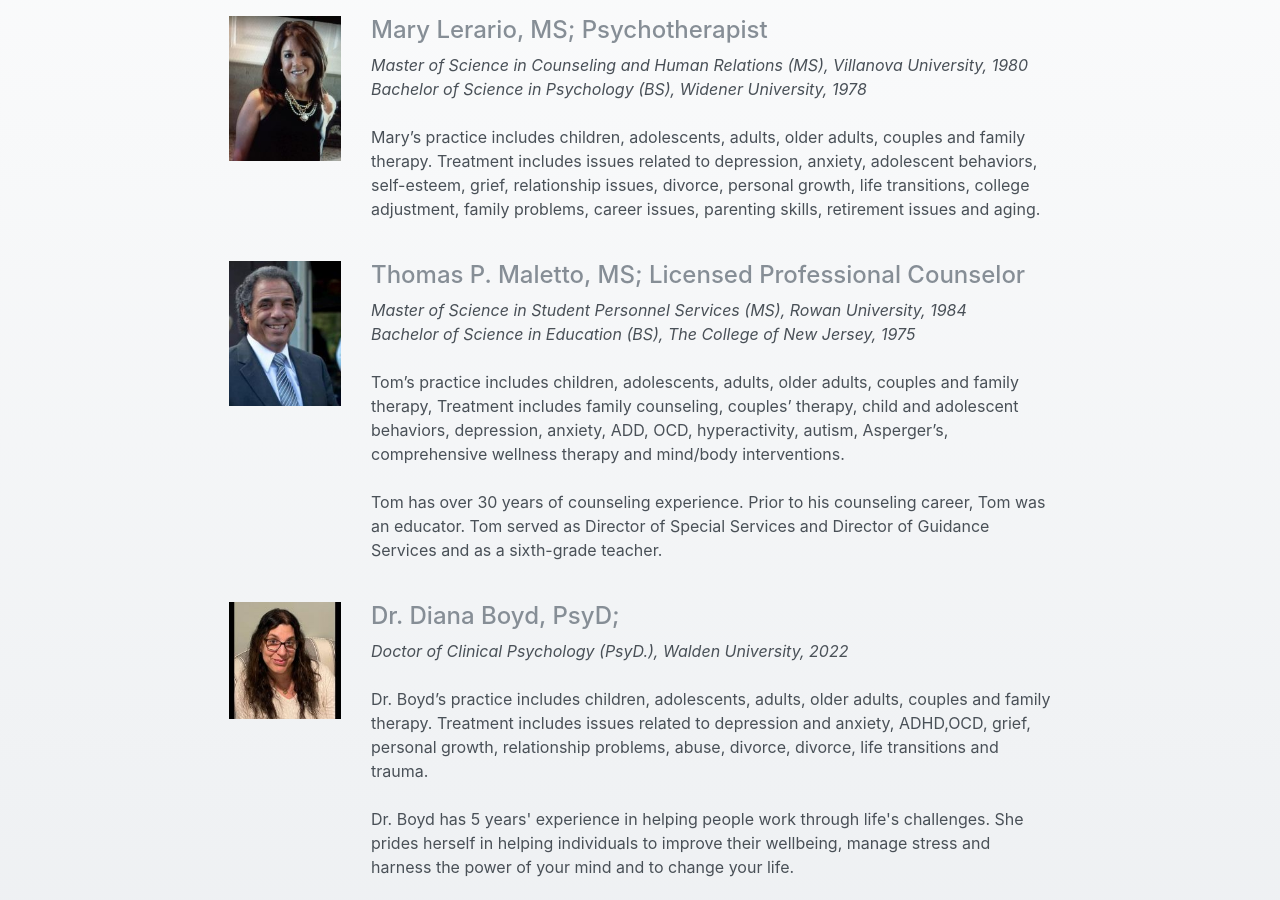
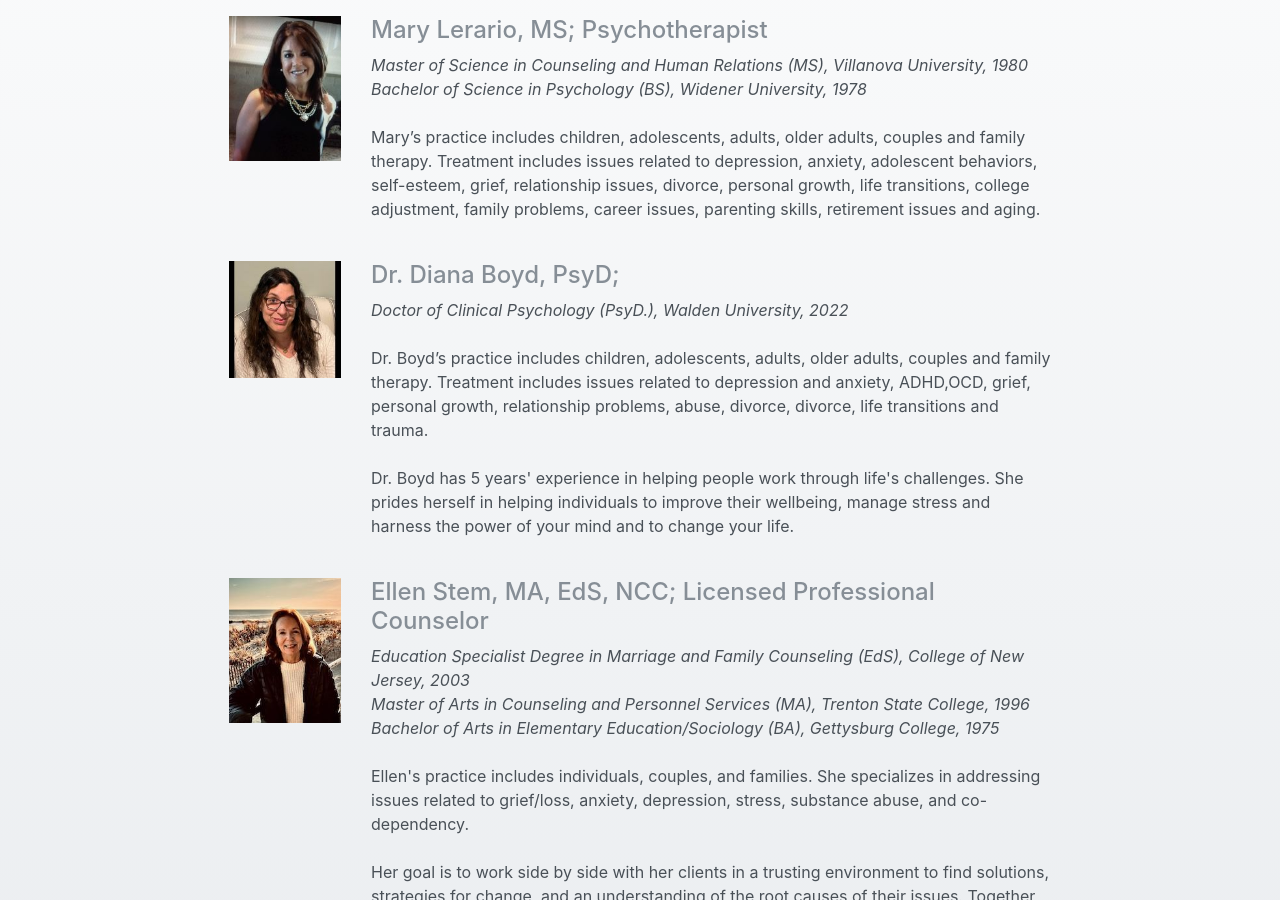
Before and after one commit to oc-point/oc-point.github.io, a Jekyll site: the page built from clinicians.md, in a window 1280 px wide and 900 px high, scrolled down 597 px. Built offline with Jekyll 4.4.1, drawn with Linux system fonts in a browser that asks for light colours; nearby versions of some CDN libraries; some of the changed text lies outside the part shown.

Commit message:
remove Tom

```diff
--- a/_data/clinicians.yml
+++ b/_data/clinicians.yml
@@ -10,12 +10,6 @@
   - degree: Bachelor of Science in Psychology (BS), Widener University, 1978
   summary: Mary’s practice includes children, adolescents, adults, older adults, couples and family therapy. Treatment includes issues related to depression, anxiety, adolescent behaviors, self-esteem, grief, relationship issues, divorce, personal growth, life transitions, college adjustment, family problems, career issues, parenting skills, retirement issues and aging.
   image: ./assets/imgs/mary-lerario.jpg
-- title: Thomas P. Maletto, MS; Licensed Professional Counselor
-  education:
-  - degree: Master of Science in Student Personnel Services (MS), Rowan University, 1984
-  - degree: Bachelor of Science in Education (BS), The College of New Jersey, 1975
-  summary: Tom’s practice includes children, adolescents, adults, older adults, couples and family therapy, Treatment includes family counseling, couples’ therapy, child and adolescent behaviors, depression, anxiety, ADD, OCD, hyperactivity, autism, Asperger’s, comprehensive wellness therapy and mind/body interventions. <br><br>Tom has over 30 years of counseling experience. Prior to his counseling career, Tom was an educator. Tom served as Director of Special Services and Director of Guidance Services and as a sixth-grade teacher.
-  image: ./assets/imgs/thomas-maletto.jpg
 - title: Dr. Diana Boyd, PsyD;
   education:
   - degree: Doctor of Clinical Psychology (PsyD.), Walden University, 2022
@@ -43,5 +37,5 @@
 - title: Dr. Joanne Coyle, PsyD; Licensed Psychologist
   education:
   - degree: Doctor of Clinical Psychology (PsyD.), Chestnut Hill College, 2012
-  summary: Dr. Coyle’s practice includes children, adolescents, adults, older adults, couples and family therapy. Treatment includes issues related to depression and anxiety, effects of abuse and trauma, relationship problems and life adjustments. <br><br> Dr. Coyle has 18 years' experience in helping people work through life's challenges. She prides herself in understanding you as a unique individual and will remain a non-judgmental presence to guide you towards insight and options through a holistic approach. Prior to becoming a psychologist, Dr. Coyle was a nurse at Methodist Hospital in Philadelphia.
+  summary: Dr. Coyle’s practice includes adolescents, adults, older adults, couples and family therapy. Treatment includes issues related to depression and anxiety, effects of abuse and trauma, relationship problems and life adjustments. <br><br> Dr. Coyle has 18 years' experience in helping people work through life's challenges. She prides herself in understanding you as a unique individual and will remain a non-judgmental presence to guide you towards insight and options through a holistic approach. Prior to becoming a psychologist, Dr. Coyle was a nurse at Methodist Hospital in Philadelphia.
   image: ./assets/imgs/dr-coyle-picture.jpg
```
Also changed, not shown: 1 other file.
